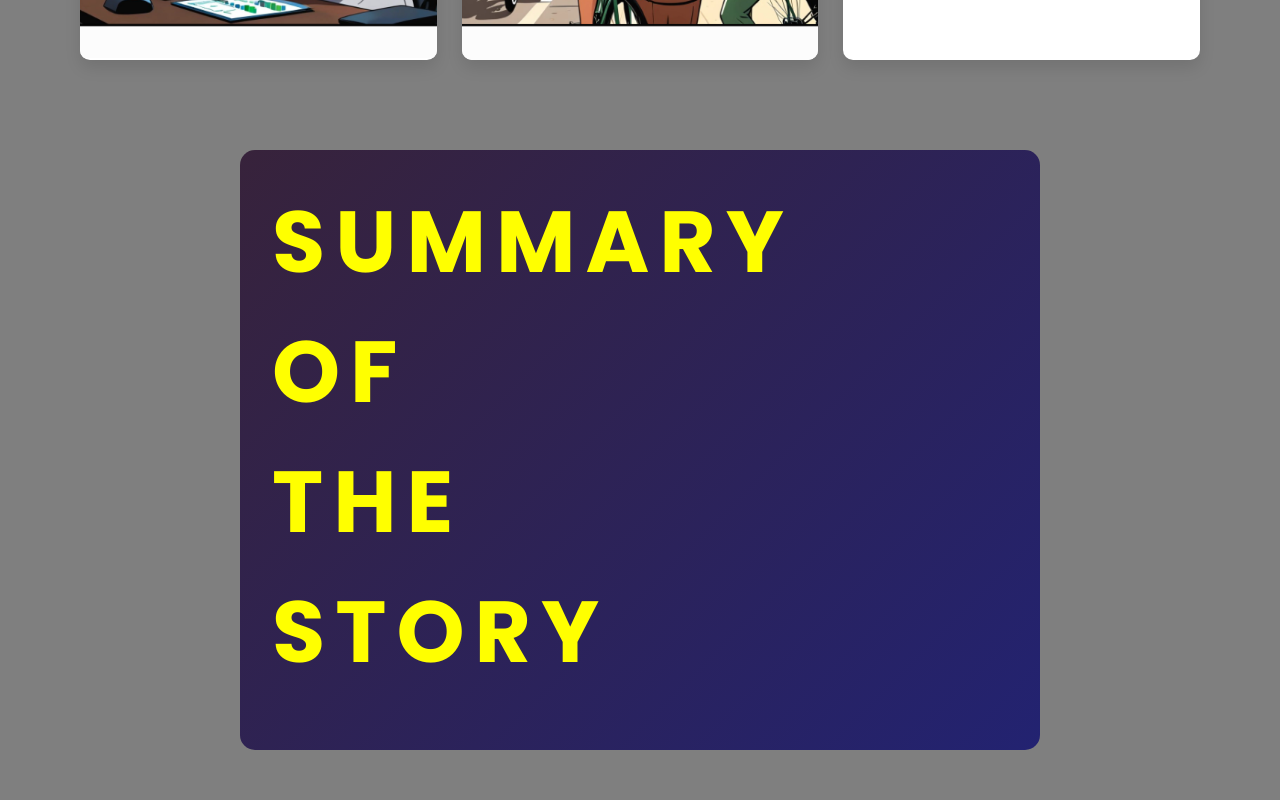
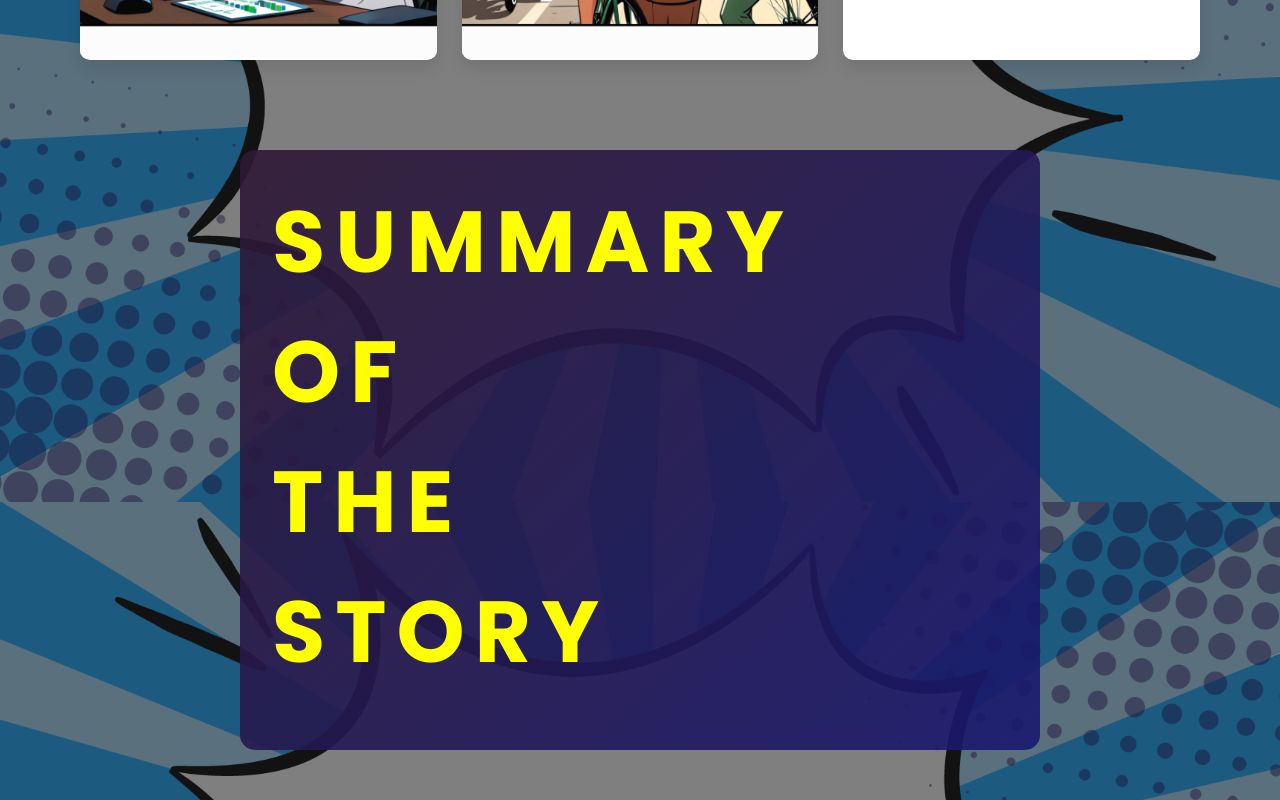
Before and after one commit to Preethamhs7/nasa-space-app-challenge-final-project, a plain HTML site: page newyorkcomic.html in a window 1280 px wide. Shown: the part 1898-2698 px from the top of the page. Drawn offline with Linux system fonts and the light colour scheme; the site is published under a folder, as on GitHub Pages, so addresses that start at the root find nothing.

Commit message:
Update newyorkcomic.css

```diff
--- a/newyorkcomic.css
+++ b/newyorkcomic.css
@@ -5,7 +5,7 @@
 }
 
 body {
-    background-image: linear-gradient(rgb(0, 0, 0, 0.5), rgb(0, 0, 0, 0.5)), url('/nasaimages/comic\ background.png');
+    background-image: linear-gradient(rgb(0, 0, 0, 0.5), rgb(0, 0, 0, 0.5)), url('nasaimages/comic\ background.png');
     background-repeat: no-repeat;
     background-size: cover;
     background-attachment: fixed;
@@ -130,7 +130,7 @@ body {
 .card-side.back {
     transform: rotateY(-180deg); /* Hide the back side initially */
     background-color: #4158D0;
-    background-image: linear-gradient(rgb(0 ,0 ,0 ,0.5), rgb(0 ,0 ,0 ,0.5)), url('/nasaimages/nyccomca.png');;
+    background-image: linear-gradient(rgb(0 ,0 ,0 ,0.5), rgb(0 ,0 ,0 ,0.5)), url('nasaimages/nyccomca.png');;
     background-repeat: no-repeat;
     background-size: cover;
     background-attachment: fixed;
```
